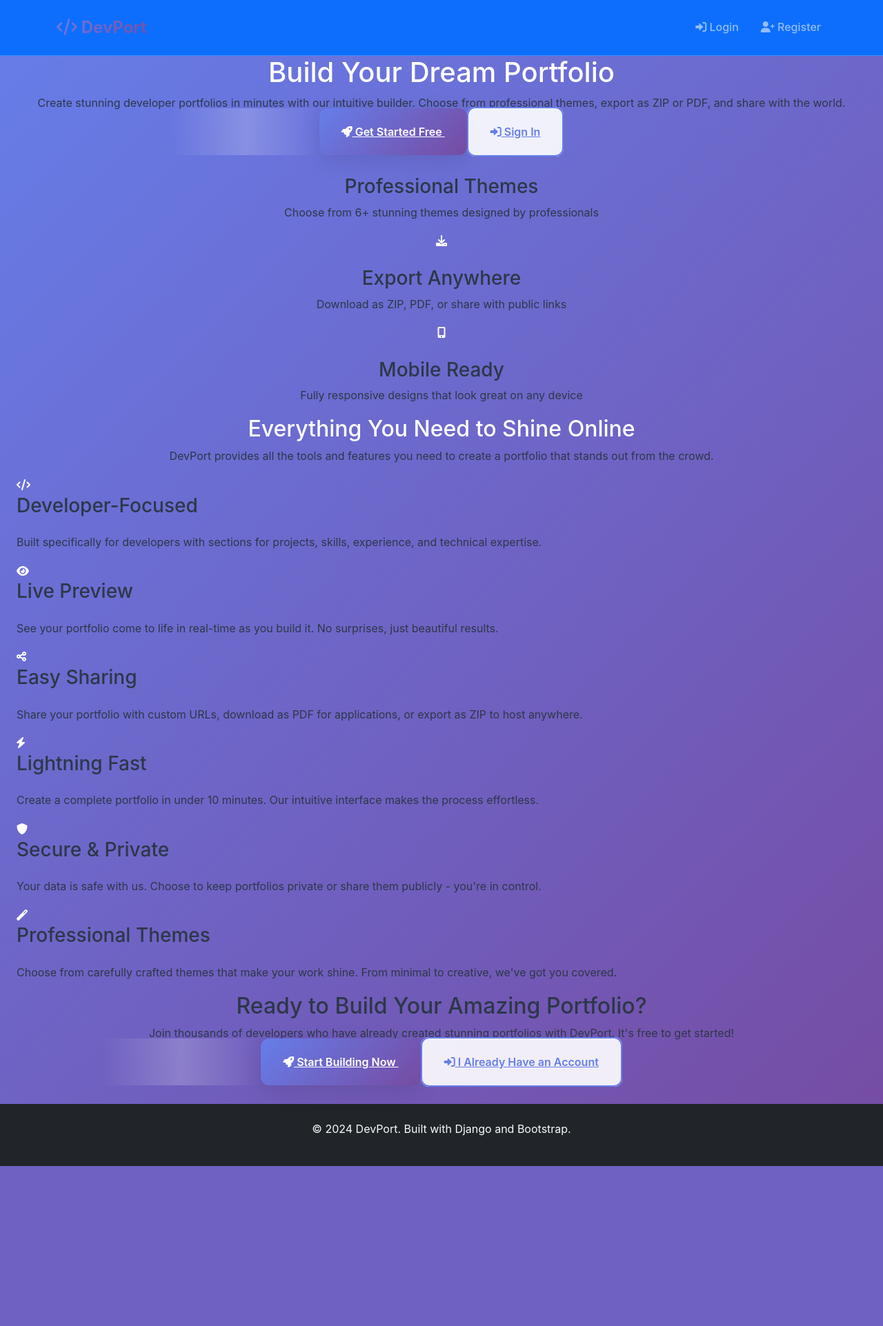
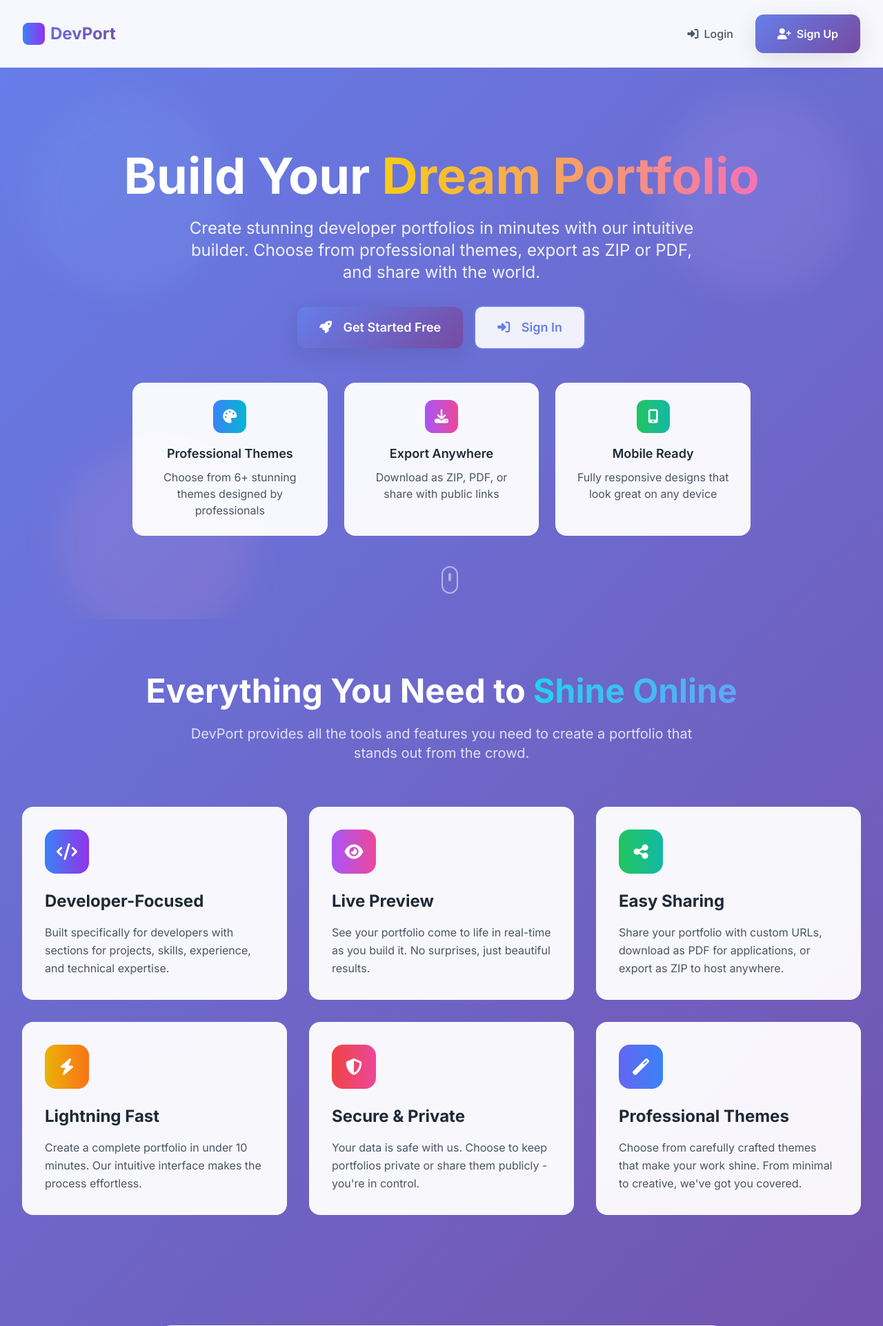
Before and after one commit to PannaAryan/DevPort, a Django app: page / in a window 1280 px wide. Shown: the top 1923 px of the page at 69% size. Before the commit the page ends 1691 px from the top, so only its background shows below. Run offline with Django 4.2, Linux system fonts and the light colour scheme; some libraries are stand-ins or nearby versions.

Commit message:
base template updated

```diff
--- a/templates/base.html
+++ b/templates/base.html
@@ -3,92 +3,183 @@
 <head>
     <meta charset="UTF-8">
     <meta name="viewport" content="width=device-width, initial-scale=1.0">
-    <title>{% block title %}DevPort - Developer Portfolio Builder{% endblock %}</title>
+    <title>{% block title %}DevPort - Build Your Developer Portfolio{% endblock %}</title>
 
-    <!-- Bootstrap CSS -->
-    <link href="https://cdn.jsdelivr.net/npm/bootstrap@5.1.3/dist/css/bootstrap.min.css" rel="stylesheet">
+    <!-- Fonts -->
+    <link rel="preconnect" href="https://fonts.googleapis.com">
+    <link rel="preconnect" href="https://fonts.gstatic.com" crossorigin>
+    <link href="https://fonts.googleapis.com/css2?family=Inter:wght@300;400;500;600;700;800&display=swap" rel="stylesheet">
+
+    <!-- Tailwind CSS -->
+    <script src="https://cdn.tailwindcss.com"></script>
+    <script>
+        tailwind.config = {
+            theme: {
+                extend: {
+                    fontFamily: {
+                        'sans': ['Inter', 'system-ui', 'sans-serif'],
+                    },
+                    animation: {
+                        'fade-in': 'fadeIn 0.5s ease-in',
+                        'slide-up': 'slideUp 0.3s ease-out',
+                        'pulse-slow': 'pulse 2s infinite',
+                    }
+                }
+            }
+        }
+    </script>
+
     <!-- Font Awesome -->
-    <link rel="stylesheet" href="https://cdnjs.cloudflare.com/ajax/libs/font-awesome/6.0.0/css/all.min.css">
+    <link rel="stylesheet" href="https://cdnjs.cloudflare.com/ajax/libs/font-awesome/6.4.0/css/all.min.css">
+
     <!-- Custom CSS -->
     <link rel="stylesheet" href="{% load static %}{% static 'css/modern.css' %}">
 
     {% block extra_css %}{% endblock %}
+
+    <style>
+        /* Additional inline styles for immediate loading */
+        body {
+            font-family: 'Inter', -apple-system, BlinkMacSystemFont, 'Segoe UI', Roboto, sans-serif;
+        }
+
+        .hero-gradient {
+            background: linear-gradient(135deg, #667eea 0%, #764ba2 100%);
+        }
+
+        .glass-effect {
+            background: rgba(255, 255, 255, 0.95);
+            backdrop-filter: blur(20px);
+            border: 1px solid rgba(255, 255, 255, 0.2);
+        }
+    </style>
 </head>
-<body>
+<body class="min-h-screen hero-gradient">
     <!-- Navigation -->
-    <nav class="navbar navbar-expand-lg navbar-dark bg-primary">
-        <div class="container">
-            <a class="navbar-brand fw-bold" href="{% url 'portfolio:home' %}">
-                <i class="fas fa-code"></i> DevPort
-            </a>
+    <nav class="navbar glass-effect">
+        <div class="max-w-7xl mx-auto px-4 sm:px-6 lg:px-8">
+            <div class="flex justify-between items-center h-16">
+                <!-- Logo -->
+                <div class="flex items-center">
+                    <a href="{% url 'portfolio:home' %}" class="navbar-brand flex items-center space-x-2">
+                        <div class="w-8 h-8 bg-gradient-to-r from-blue-500 to-purple-600 rounded-lg flex items-center justify-center">
+                            <i class="fas fa-code text-white text-sm"></i>
+                        </div>
+                        <span>DevPort</span>
+                    </a>
+                </div>
 
-            <button class="navbar-toggler" type="button" data-bs-toggle="collapse" data-bs-target="#navbarNav">
-                <span class="navbar-toggler-icon"></span>
-            </button>
+                <!-- Navigation Links -->
+                <div class="hidden md:block">
+                    <div class="navbar-nav">
+                        {% if user.is_authenticated %}
+                            <a href="{% url 'portfolio:dashboard' %}" class="nav-link">
+                                <i class="fas fa-tachometer-alt mr-2"></i>Dashboard
+                            </a>
+                            <a href="{% url 'portfolio:profile_edit' %}" class="nav-link">
+                                <i class="fas fa-user mr-2"></i>Profile
+                            </a>
+                            <a href="{% url 'portfolio:logout' %}" class="nav-link">
+                                <i class="fas fa-sign-out-alt mr-2"></i>Logout
+                            </a>
+                        {% else %}
+                            <a href="{% url 'portfolio:login' %}" class="nav-link">
+                                <i class="fas fa-sign-in-alt mr-2"></i>Login
+                            </a>
+                            <a href="{% url 'portfolio:register' %}" class="btn-primary">
+                                <i class="fas fa-user-plus mr-2"></i>Sign Up
+                            </a>
+                        {% endif %}
+                    </div>
+                </div>
 
-            <div class="collapse navbar-collapse" id="navbarNav">
-                <ul class="navbar-nav ms-auto">
-                    {% if user.is_authenticated %}
-                        <li class="nav-item">
-                            <a class="nav-link" href="{% url 'portfolio:dashboard' %}">
-                                <i class="fas fa-tachometer-alt"></i> Dashboard
-                            </a>
-                        </li>
-                        <li class="nav-item">
-                            <a class="nav-link" href="{% url 'portfolio:profile_edit' %}">
-                                <i class="fas fa-user"></i> Profile
-                            </a>
-                        </li>
-                        <li class="nav-item">
-                            <a class="nav-link" href="{% url 'portfolio:logout' %}">
-                                <i class="fas fa-sign-out-alt"></i> Logout
-                            </a>
-                        </li>
-                    {% else %}
-                        <li class="nav-item">
-                            <a class="nav-link" href="{% url 'portfolio:login' %}">
-                                <i class="fas fa-sign-in-alt"></i> Login
-                            </a>
-                        </li>
-                        <li class="nav-item">
-                            <a class="nav-link" href="{% url 'portfolio:register' %}">
-                                <i class="fas fa-user-plus"></i> Register
-                            </a>
-                        </li>
-                    {% endif %}
-                </ul>
+                <!-- Mobile menu button -->
+                <div class="md:hidden">
+                    <button type="button" class="mobile-menu-button p-2 rounded-md text-gray-600 hover:text-gray-900 hover:bg-gray-100 focus:outline-none focus:ring-2 focus:ring-inset focus:ring-blue-500">
+                        <i class="fas fa-bars"></i>
+                    </button>
+                </div>
+            </div>
+        </div>
+
+        <!-- Mobile menu -->
+        <div class="mobile-menu hidden md:hidden">
+            <div class="px-2 pt-2 pb-3 space-y-1 bg-white border-t">
+                {% if user.is_authenticated %}
+                    <a href="{% url 'portfolio:dashboard' %}" class="block px-3 py-2 text-gray-700 hover:text-blue-600">Dashboard</a>
+                    <a href="{% url 'portfolio:profile_edit' %}" class="block px-3 py-2 text-gray-700 hover:text-blue-600">Profile</a>
+                    <a href="{% url 'portfolio:logout' %}" class="block px-3 py-2 text-gray-700 hover:text-blue-600">Logout</a>
+                {% else %}
+                    <a href="{% url 'portfolio:login' %}" class="block px-3 py-2 text-gray-700 hover:text-blue-600">Login</a>
+                    <a href="{% url 'portfolio:register' %}" class="block px-3 py-2 text-gray-700 hover:text-blue-600">Sign Up</a>
+                {% endif %}
             </div>
         </div>
     </nav>
 
     <!-- Messages -->
     {% if messages %}
-        <div class="container mt-3">
+        <div class="max-w-7xl mx-auto px-4 py-4">
             {% for message in messages %}
-                <div class="alert alert-{{ message.tags }} alert-dismissible fade show" role="alert">
+                <div class="alert alert-{{ message.tags }} mb-4 fade-in">
                     {{ message }}
-                    <button type="button" class="btn-close" data-bs-dismiss="alert"></button>
+                    <button type="button" class="float-right text-xl leading-none font-semibold" onclick="this.parentElement.remove()">×</button>
                 </div>
             {% endfor %}
         </div>
     {% endif %}
 
     <!-- Main Content -->
-    <main>
+    <main class="flex-1">
         {% block content %}{% endblock %}
     </main>
 
     <!-- Footer -->
-    <footer class="bg-dark text-light py-4 mt-5">
-        <div class="container text-center">
-            <p>&copy; 2024 DevPort. Built with Django and Bootstrap.</p>
+    <footer class="glass-effect mt-auto">
+        <div class="max-w-7xl mx-auto px-4 sm:px-6 lg:px-8 py-8">
+            <div class="text-center">
+                <div class="flex justify-center items-center space-x-2 mb-4">
+                    <div class="w-6 h-6 bg-gradient-to-r from-blue-500 to-purple-600 rounded flex items-center justify-center">
+                        <i class="fas fa-code text-white text-xs"></i>
+                    </div>
+                    <span class="font-semibold text-gray-700">DevPort</span>
+                </div>
+                <p class="text-gray-600 mb-4">Create professional developer portfolios in minutes.</p>
+                <div class="flex justify-center space-x-6 mb-4">
+                    <a href="#" class="text-gray-500 hover:text-blue-600 transition-colors">
+                        <i class="fab fa-github text-xl"></i>
+                    </a>
+                    <a href="#" class="text-gray-500 hover:text-blue-600 transition-colors">
+                        <i class="fab fa-twitter text-xl"></i>
+                    </a>
+                    <a href="#" class="text-gray-500 hover:text-blue-600 transition-colors">
+                        <i class="fab fa-linkedin text-xl"></i>
+                    </a>
+                </div>
+                <p class="text-sm text-gray-500">
+                    © {{ "now"|date:"Y" }} DevPort. Built with Django and Tailwind CSS.
+                </p>
+            </div>
         </div>
     </footer>
 
-    <!-- Bootstrap JS -->
-    <script src="https://cdn.jsdelivr.net/npm/bootstrap@5.1.3/dist/js/bootstrap.bundle.min.js"></script>
-    <!-- Custom JS -->
-    <script src="{% load static %}{% static 'js/main.js' %}"></script>
+    <!-- JavaScript -->
+    {% load static %}
+    <script src="{% static 'js/modern.js' %}"></script>
+
+    <!-- Mobile menu toggle -->
+    <script>
+        document.addEventListener('DOMContentLoaded', function() {
+            const mobileMenuButton = document.querySelector('.mobile-menu-button');
+            const mobileMenu = document.querySelector('.mobile-menu');
+
+            if (mobileMenuButton && mobileMenu) {
+                mobileMenuButton.addEventListener('click', function() {
+                    mobileMenu.classList.toggle('hidden');
+                });
+            }
+        });
+    </script>
 
     {% block extra_js %}{% endblock %}
 </body>
```
